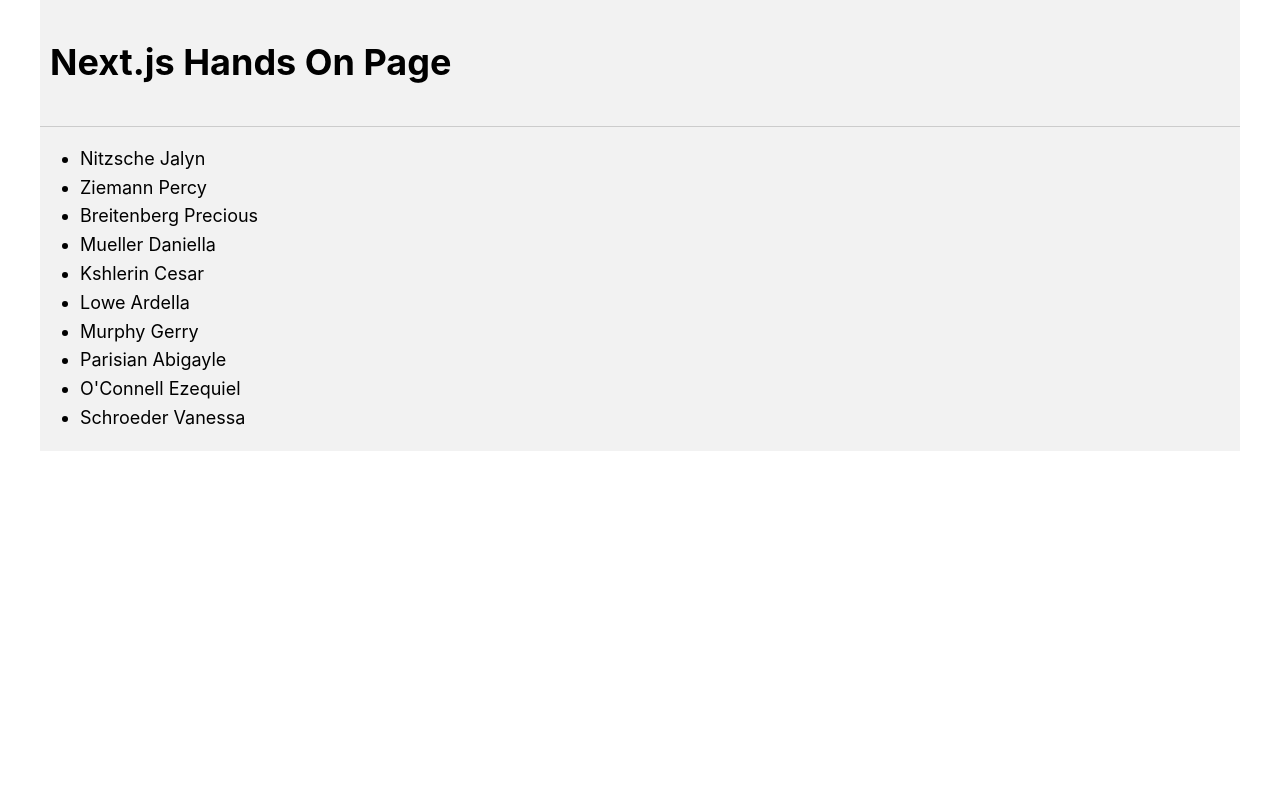
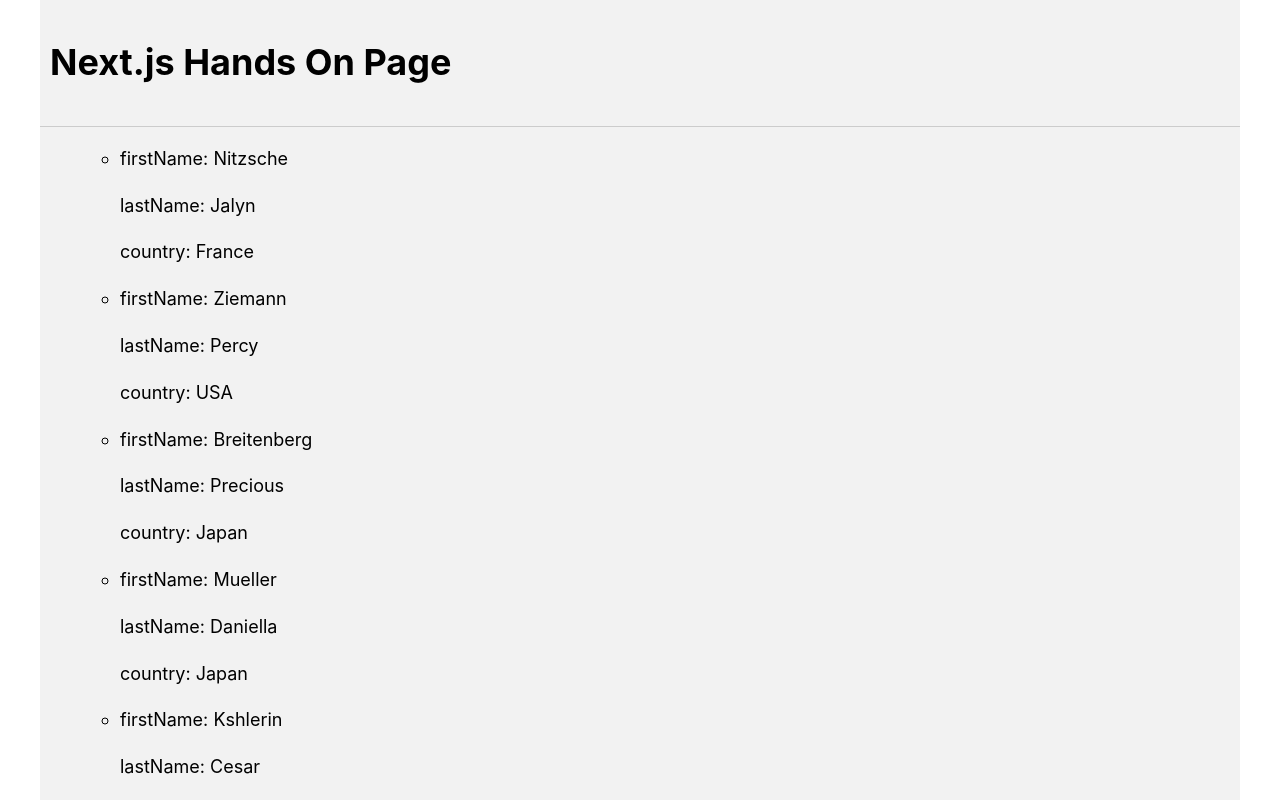
Before and after one commit to studio-kakky/handson-nextjs, a Next.js app: page /students in a window 1280 px wide. Shown: the top 800 px of the page. Built offline with nearby package versions, Linux system fonts and the light colour scheme.

Commit message:
modeling

```diff
--- /dev/null
+++ b/src/components/shared/students/students.tsx
@@ -0,0 +1,19 @@
+import { Student } from '../../../shared/models/student';
+
+interface Props {
+  students: Student[];
+}
+
+export default function StudentsComponent(props: Props): JSX.Element {
+  return (
+    <ul>
+      {props.students.map((v) => (
+        <li key={v.id}>
+          <p>firstName: {v.firstName}</p>
+          <p>lastName: {v.lastName}</p>
+          <p>country: {v.country}</p>
+        </li>
+      ))}
+    </ul>
+  );
+}
--- a/src/pages/students/index.tsx
+++ b/src/pages/students/index.tsx
@@ -1,23 +1,20 @@
 import { GetServerSideProps } from 'next';
 import Layout from '../../components/shared/layout';
+import StudentsComponent from '../../components/shared/students/students';
 import { GetStudentsResponse } from '../../shared/api/students/response';
+import { Student } from '../../shared/models/student';
+import { adaptStudent } from '../../shared/adapters/adapt-student';
 
 interface Props {
   total: number;
-  items: {
-    id: string;
-    name: string;
-    country: string;
-  }[];
+  items: Student[];
 }
 
 export default function Students(props: Props): JSX.Element {
   return (
     <Layout>
       <ul>
-        {props.items.map((item) => {
-          return <li key={item.id}>{item.name}</li>;
-        })}
+        <StudentsComponent students={props.items} />
       </ul>
     </Layout>
   );
@@ -25,7 +22,7 @@
 
 export const getServerSideProps: GetServerSideProps = async (): Promise<{ props: Props }> => {
   const searchParams = new URLSearchParams({
-    limit: '10',
+    limit: '50',
     offset: '0',
   });
 
@@ -35,6 +32,9 @@
   const result: GetStudentsResponse = await res.json();
 
   return {
-    props: result,
+    props: {
+      total: result.total,
+      items: result.items.map(adaptStudent),
+    },
   };
 };
--- /dev/null
+++ b/src/shared/adapters/adapt-student.ts
@@ -0,0 +1,12 @@
+import { StudentResponse } from '../api/students/response';
+import { Student } from '../models/student';
+
+export const adaptStudent = (v: StudentResponse): Student => {
+  const [firstName, lastName] = v.name.split(' ');
+  return {
+    id: v.id,
+    country: v.country,
+    firstName,
+    lastName,
+  };
+};
--- /dev/null
+++ b/src/shared/models/student.ts
@@ -0,0 +1,6 @@
+export interface Student {
+  id: string;
+  firstName: string;
+  lastName: string;
+  country: string;
+}
```
Also changed, not shown: src/shared/api/students/response.ts (+7 -5 lines).
